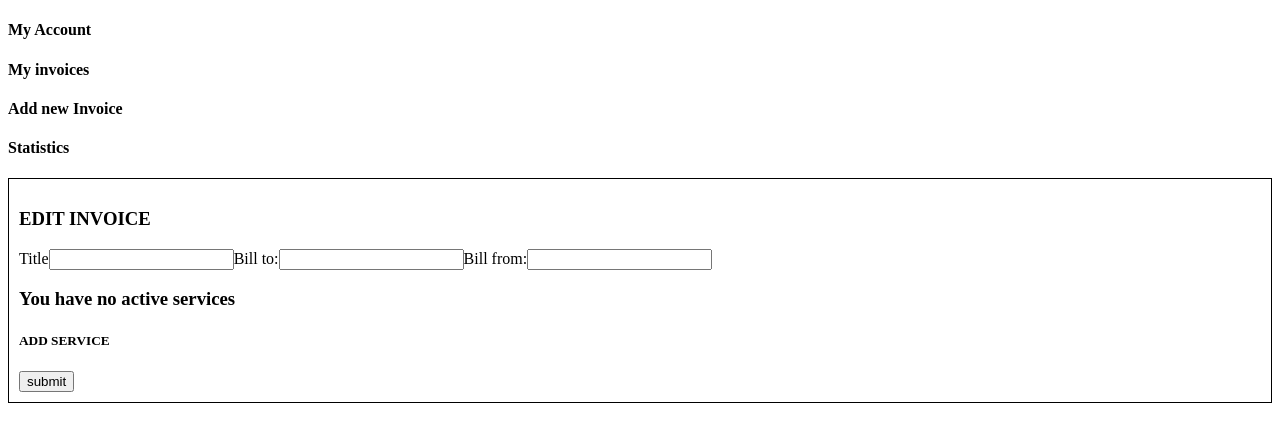
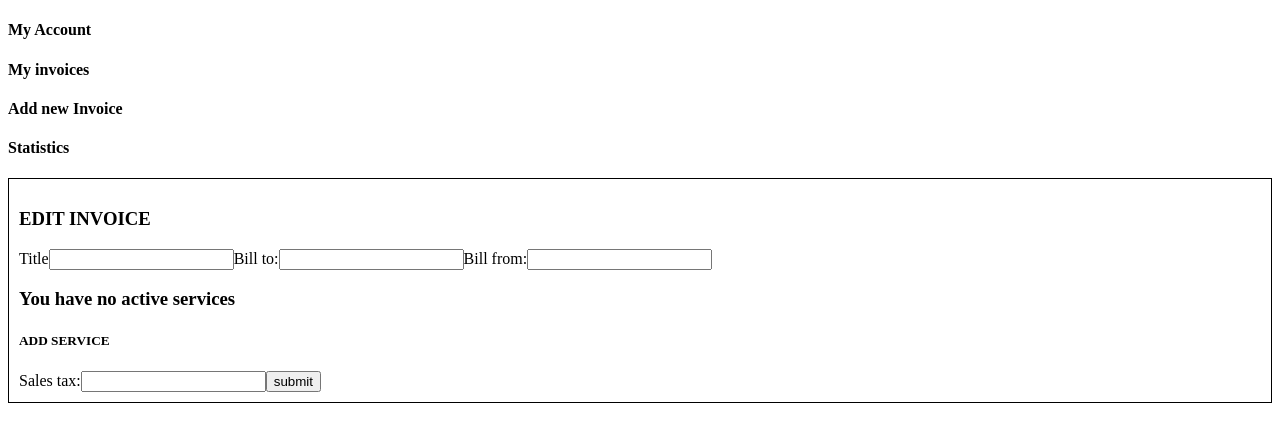
Before and after one commit to polon59/JS-PDF-Invoices-generator, a React (Create React App) app in the folder public/application/: page / in a window 1280 px wide. Both pictures are taken after a click on the element "Add new Invoice". Shown: the top 442 px of the page. Built offline with nearby package versions, Linux system fonts and the light colour scheme.

Commit message:
Add input for invoice salesTax value in 'render' method in 'editInvoice' component

```diff
--- a/public/application/src/EditInvoice.js
+++ b/public/application/src/EditInvoice.js
@@ -36,6 +36,8 @@ class EditInvoice extends Component{
                         <label htmlFor="title">Bill from:</label>
                         <input type="text" id="billFrom" value={this.props.invoiceToEdit.billFrom} onChange={this.handleChange}/>
                         <Services handleServiceDelete={this.handleServiceDelete} handleChange={this.handleChange} addService={this.props.addService} services={this.props.invoiceToEdit.services}/>
+                        <label htmlFor="title">Sales tax:</label>
+                        <input type="text" id="salesTax" value={this.props.invoiceToEdit.salesTax} onChange={this.handleChange}/>
                         <input type="submit" value="submit"/>
                     </form>
                 </div>
```
